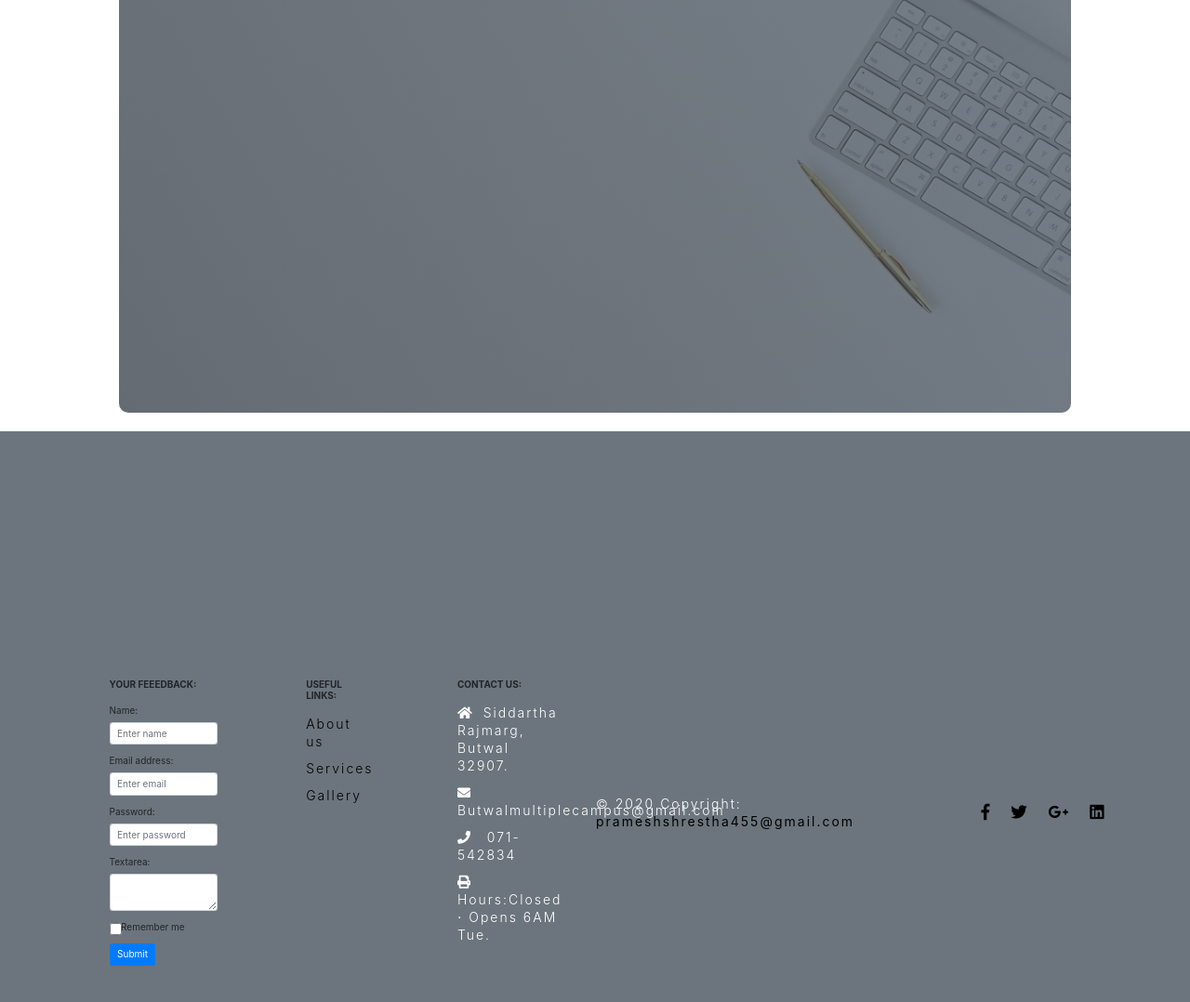
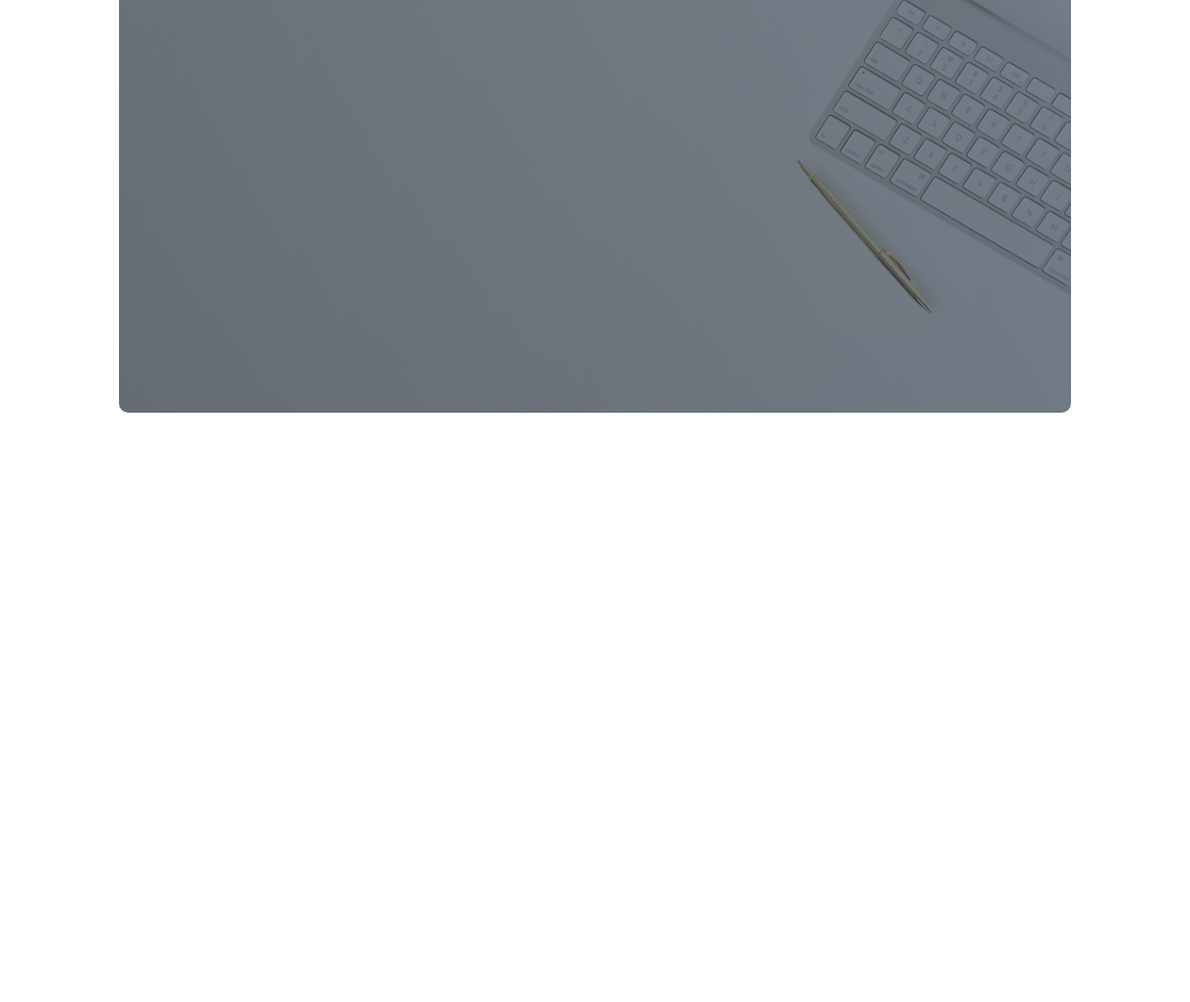
Before and after one commit to pranish07/portfolio, a plain HTML site: page index.html in a window 1280 px wide. Shown: the part 6864-7942 px from the top of the page at 93% size. After the commit the page ends 7328 px from the top, so only its background shows below. Drawn offline with nearby package versions, Linux system fonts and the light colour scheme.

Commit message:
Update index.html

```diff
--- a/index.html
+++ b/index.html
@@ -171,145 +171,6 @@
 <!-- End About Section-->
 
 
-<!-- Footer -->
-<footer class="page-footer font-small bg-secondary pt-4">
-
-    <!-- Footer Links -->
-    <div class="container text-center text-md-left">
-
-      <!-- Footer links -->
-      <div class="row text-center text-md-left mt-3 pb-3">
-
-        <!-- Grid column -->
-        <div class="col-md-3 col-lg-3 col-xl-3 mx-auto mt-3">
-          <h6 class="text-uppercase mb-4 font-weight-bold"> Your Feeedback:</h6>
-
-            <div class="w-60 mx-auto">
-                <form action="/action_page.php">
-                  <div class="form-group">
-                    <label for="name">Name:</label>
-                    <input type="name" class="form-control" placeholder="Enter name" id="name" autocomplete="off">
-              </div>
-              <div class="form-group">
-                <label for="email">Email address:</label>
-                <input type="email" class="form-control" placeholder="Enter email" id="email" autocomplete="off">
-              </div>
-              <div class="form-group">
-                <label for="pwd">Password:</label>
-                <input type="password" class="form-control" placeholder="Enter password" id="pwd">
-              </div>
-              <div class="form-group">
-                <label>Textarea:</label>
-                <textarea class="form-control"></textarea>
-              </div>
-              <div class="form-group form-check">
-                <label class="form-check-label">
-                  <input class="form-check-input" type="checkbox"> Remember me
-                </label>
-              </div>
-              <button type="submit" class="btn btn-primary">Submit</button>
-            </form>
-  </div>
-  </div>
-
-      <!-- Grid column -->
-
-
-      <hr class="w-100 clearfix d-md-none">
-
-      <!-- Grid column -->
-      <div class="col-md-3 col-lg-2 col-xl-2 mx-auto mt-3">
-        <h6 class="text-uppercase mb-4 font-weight-bold">Useful links:</h6>
-        <p>
-          <a href="about.html" class="links">About us</a>
-        </p>
-        <p>
-          <a href="services.html" class="links">Services</a>
-        </p>
-        <p>
-          <a href="gallery.html" class="links">Gallery</a>
-        </p>
-      </div>
-
-      <!-- Grid column -->
-      <hr class="w-100 clearfix d-md-none">
-
-      <!-- Grid column -->
-      <div class="col-md-4 col-lg-3 col-xl-3 mx-auto mt-3">
-        <h6 class="text-uppercase mb-4 font-weight-bold">Contact Us:</h6>
-        <p>
-          <i class="fas fa-home mr-3"></i>Siddartha Rajmarg, Butwal 32907.</p>
-        <p>
-          <i class="fas fa-envelope mr-3"></i>Butwalmultiplecampus@gmail.com</p>
-        <p>
-          <i class="fas fa-phone mr-3"></i> 071-542834</p>
-        <p>
-          <i class="fas fa-print mr-3"></i>Hours:Closed ⋅ Opens 6AM Tue.</p>
-      </div>
-      <!-- Grid column -->
-
-    </div>
-    <!-- Footer links -->
-
-    <hr>
-
-    <!-- Grid row -->
-    <div class="row d-flex align-items-center">
-
-      <!-- Grid column -->
-      <div class="col-md-7 col-lg-8">
-
-        <!--Copyright-->
-        <p class="text-center text-md-left">© 2020 Copyright:
-          <a href="https://mdbootstrap.com/">
-            <strong class="links"> prameshshrestha455@gmail.com</strong>
-          </a>
-        </p>
-
-      </div>
-      <!-- Grid column -->
-
-      <!-- Grid column -->
-      <div class="col-md-5 col-lg-4 ml-lg-0">
-
-        <!-- Social buttons -->
-        <div class="text-center text-md-right">
-          <ul class="list-unstyled list-inline">
-            <li class="list-inline-item">
-              <a class="btn-floating btn-sm rgba-white-slight mx-1">
-                <i class="fab fa-facebook-f fa-2x"></i> <!-- fa-xs/fa-sm/fa-lg/fa-2x -->
-              </a>
-            </li>
-            <li class="list-inline-item">
-              <a class="btn-floating btn-sm rgba-white-slight mx-1">
-                <i class="fab fa-twitter fa-2x"></i>
-              </a>
-            </li>
-            <li class="list-inline-item">
-              <a class="btn-floating btn-sm rgba-white-slight mx-1">
-                <i class="fab fa-google-plus-g fa-2x"></i>
-              </a>
-            </li>
-            <li class="list-inline-item">
-              <a class="btn-floating btn-sm rgba-white-slight mx-1">
-               <i class="fab fa-linkedin fa-2x"></i>
-              </a>
-            </li>
-          </ul>
-        </div>
-
-      </div>
-      <!-- Grid column -->
-
-    </div>
-    <!-- Grid row -->
-
-  </div>
-  <!-- Footer Links -->
-
-</footer>
-<!-- Footer -->
-
 
 
 
```
